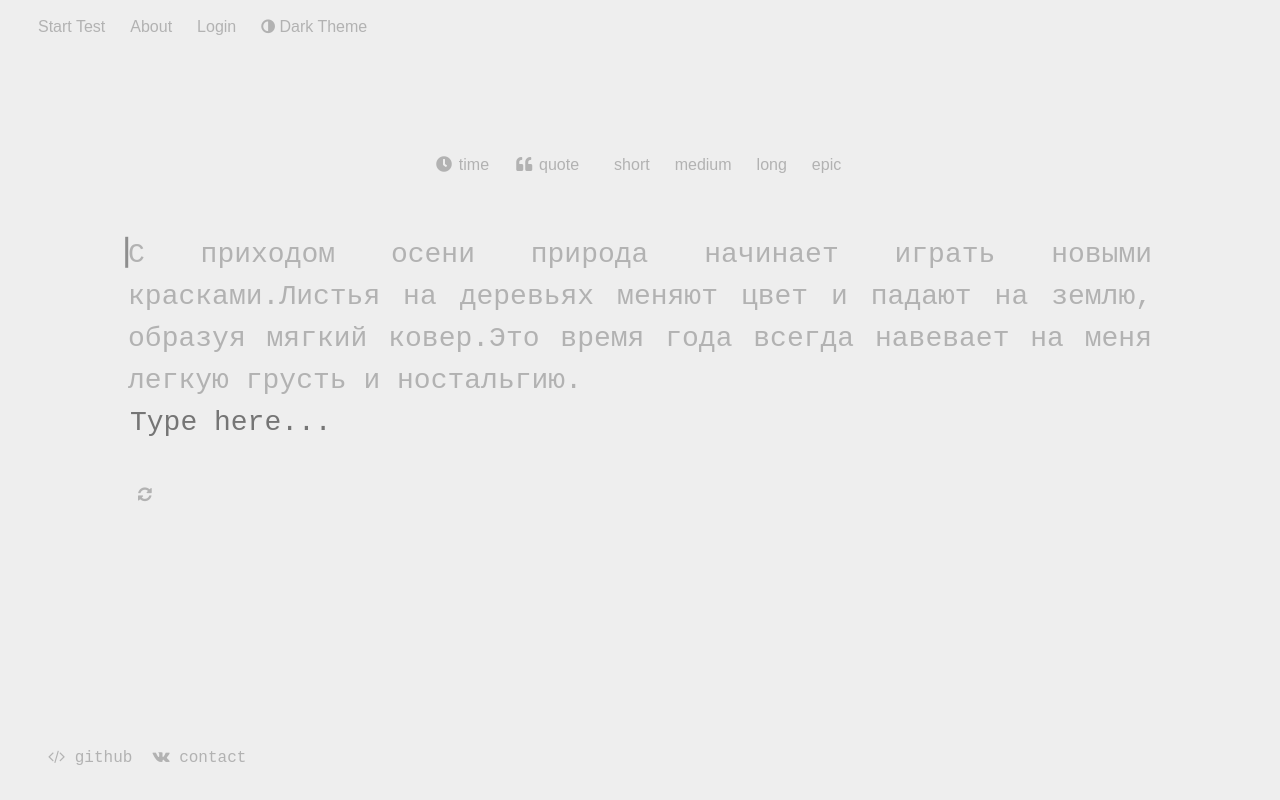
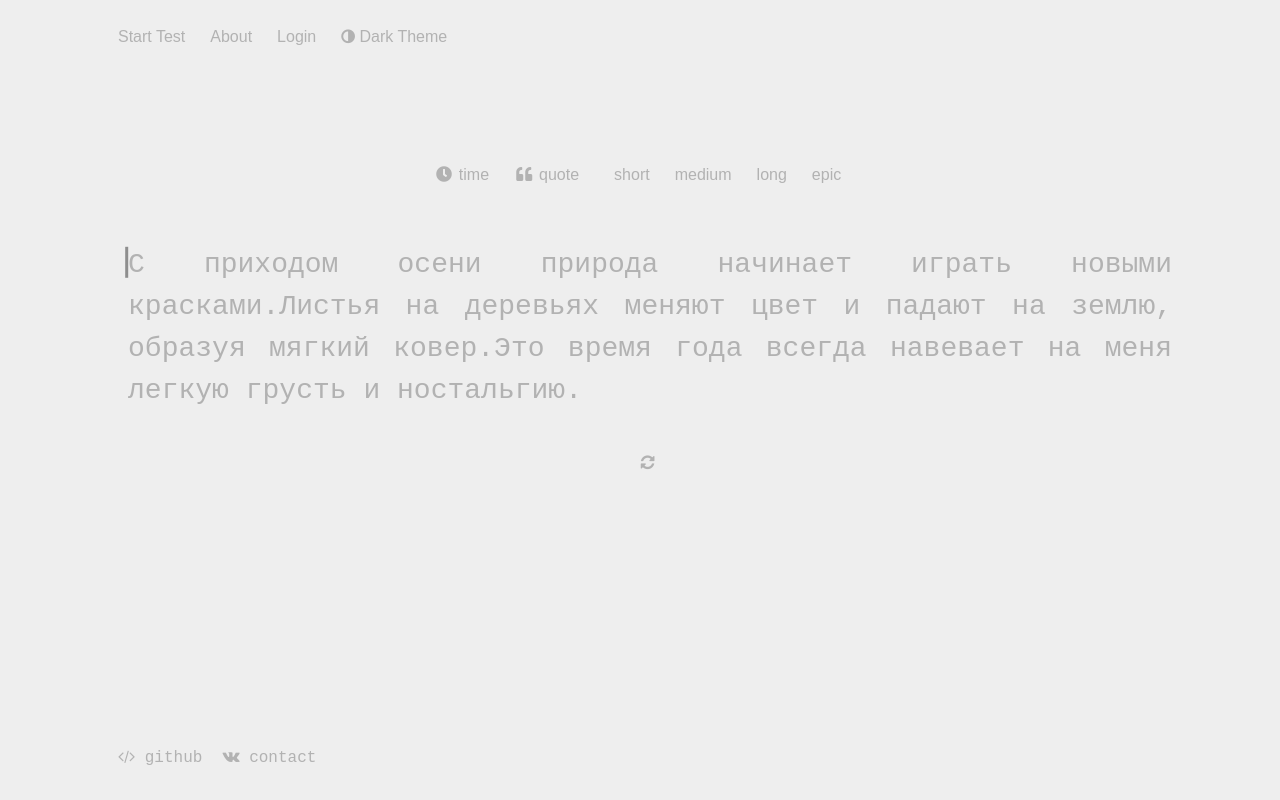
Before and after one commit to Oktawn/Final_Project, a React (Vite) app in the folder frontend/: page / in a window 1280 px wide. Built offline with nearby package versions, Linux system fonts and the light colour scheme; no server answers.

Commit message:
fix style

```diff
--- a/frontend/src/components/Keyboard/Keyboard.jsx
+++ b/frontend/src/components/Keyboard/Keyboard.jsx
@@ -5,8 +5,15 @@ function Keyboard({ userInput, onInputChange }) {
     const [inputText, setInputText] = useState(userInput);
 
     useEffect(() => {
-        inputRef.current.focus();
-    }, []);
+        const handleClick = () => {
+            inputRef.current.focus();
+        };
+        document.addEventListener('click', handleClick);
+
+        return () => {
+            document.removeEventListener('click', handleClick);
+        };
+    }, [inputRef]);
 
     const handleInput = (e) => {
         const newValue = e.target.value;
@@ -23,6 +30,7 @@ function Keyboard({ userInput, onInputChange }) {
             <input id='keyboard'
                 ref={inputRef}
                 className='typing-input'
+                autoComplete='off'
                 value={inputText}
                 onInput={handleInput}
                 placeholder='Type here...'>
--- a/frontend/src/components/LoginPageForms/LoginForm.jsx
+++ b/frontend/src/components/LoginPageForms/LoginForm.jsx
@@ -58,8 +58,8 @@ function LoginForm() {
                 <input className="login-input" type="password" name="password" placeholder="Password" required onChange={handleChange} />
                 <button className="login-button" type="submit">Login</button>
             </form>
-            <p className="about-p" style={{ textAlign: "center" }}>or</p>
-            <button className="login-button" onClick={handleGoogleLogin}><i className='fa fa-google'></i>  Login with Google</button>
+            {/* <p className="about-p" style={{ textAlign: "center" }}>or</p>
+            <button className="login-button" onClick={handleGoogleLogin}><i className='fa fa-google'></i>  Login with Google</button> */}
         </div>
     );
 }
--- a/frontend/src/components/TextDisplay/Display.jsx
+++ b/frontend/src/components/TextDisplay/Display.jsx
@@ -140,7 +140,7 @@ function Display() {
                     ))}
                 </div>
                 <Keyboard userInput={userInput} onInputChange={handleInputChange} />
-                <p>
+                <p style={{textAlign: "center"}}>
                     <button onClick={resetTest}>
                         <i className='fa fa-refresh'></i>
                     </button>
--- a/frontend/src/index.css
+++ b/frontend/src/index.css
@@ -8,9 +8,8 @@
   background-color: var(--bg-color);
   color: var(--text-color);
   caret-color: var(--caret-color);
-  margin-left: 20px;
-  margin-right: 20px;
-
+  margin-left: 100px;
+  margin-right: 100px;
 }
 
 ::selection {
@@ -53,6 +52,9 @@ a {
   text-decoration: none;
 }
 
+header {
+  padding-top: 10px;
+}
 
 button,
 select {
@@ -72,10 +74,10 @@ form {
 }
 
 footer {
-  display:inline-flex;
+  display: inline-flex;
   position: relative;
   gap: 20px;
-  padding: 20px;
+  padding: 10px;
   margin-top: 20px;
 }
 
@@ -107,8 +109,7 @@ footer {
   text-align: justify;
   font-size: 28px;
   line-height: 1.5;
-  margin-left: 100px;
-  margin-right: 100px;
+  margin-left: 20px;
   color: var(--sub-color);
   user-select: none;
 }
@@ -123,6 +124,11 @@ footer {
   color: var(--main-color);
   font-size: inherit;
   font-family: inherit;
+}
+
+.typing-input {
+  position: absolute;
+  left: -9999px;
 }
 
 .login-form {
@@ -170,6 +176,10 @@ footer {
   justify-content: center;
   margin-bottom: 50px;
   gap: 10px;
+}
+
+.active {
+  color: var(--main-color);
 }
 
 .setting-button:focus {
```
